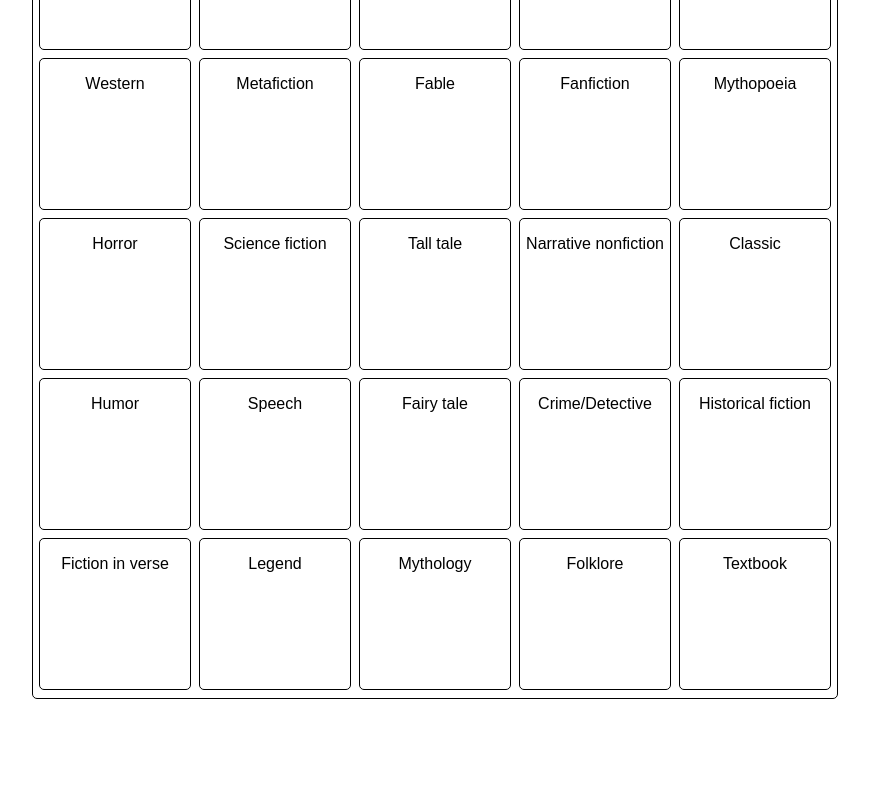
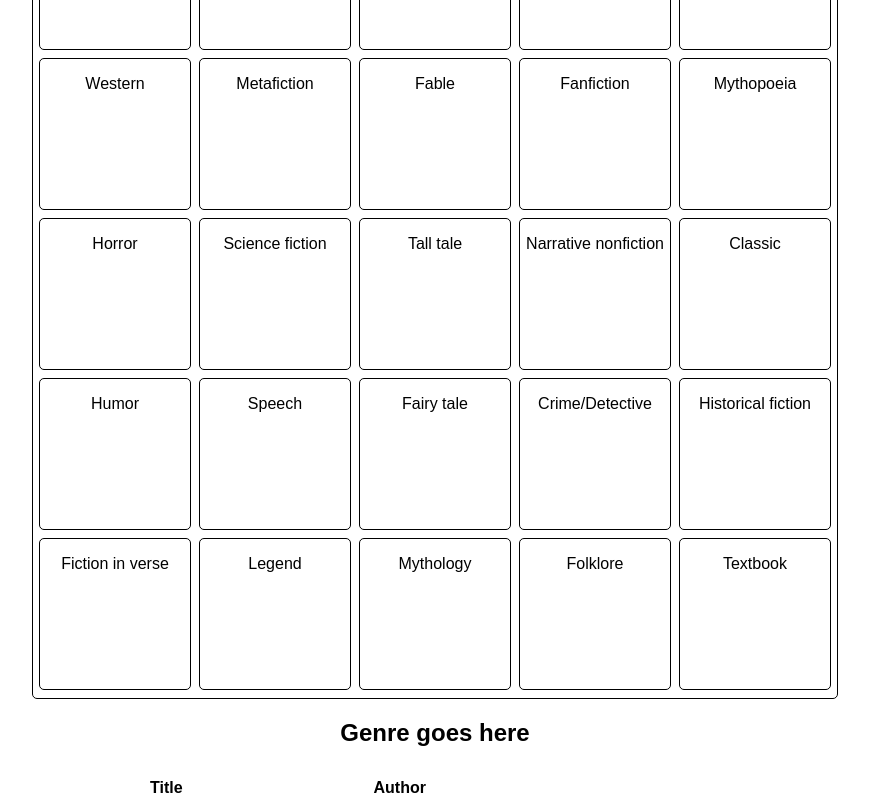
Before and after one commit to sea-golden-bears-2017/react-is-awesome, a React (Create React App) app: page / in a window 1280 px wide. Shown: the part 255-1055 px from the top of the page, without its empty margins (205-1074 px from the left). Before the commit the page ends 954 px from the top, so only its background shows below. Built offline with nearby package versions, Linux system fonts and the light colour scheme.

Commit message:
Add styling to genre list table - learned a lot and having fun

```diff
--- a/src/App.js
+++ b/src/App.js
@@ -3,6 +3,7 @@ import './App.css';
 import $ from 'jquery';
 import Board from './components/Board';
 import Header from './components/Header';
+import GenreList from './components/GenreList';
 
 // eslint-disable-next-line react/prefer-stateless-function
 class App extends Component {
@@ -37,6 +38,7 @@ class App extends Component {
       <div className="App">
         <Header title={this.state.currentUser} />
         <Board searchFunction={this.searchByGenre}/>
+        <GenreList bookList={this.state.books}/>
       </div>
     );
   }
--- a/src/components/Board.js
+++ b/src/components/Board.js
@@ -8,7 +8,6 @@ const genres = ["Short story", "Realistic fiction", "Mystery", "Fantasy", "Essay
 class Board extends Component {
   constructor() {
     super();
-    // this.createCell = this.createCell.bind(this);
   }
 
   createCell(genre) {
--- a/src/components/GenreList.js
+++ b/src/components/GenreList.js
@@ -1,14 +1,18 @@
 import React, { Component } from 'react';
+import ListItem from './ListItem';
+import Header from './Header';
+import '../genreList.css'
 
 class GenreList extends Component {
-  constructor() {
 
-  }
   render() {
     return (
-      <Header />
-      <ListItem list=/>
+      <div className="genre-list-container">
+        <Header title="Genre goes here"/>
+        <ListItem bookList={this.props.bookList}/>
+      </div>
     );
   }
 }
+
 export default GenreList;
--- a/src/components/ListItem.js
+++ b/src/components/ListItem.js
@@ -1,26 +1,30 @@
 import React, { Component } from 'react';
+import '../genreList.css'
 
 class ListItem extends Component {
-  constructor() {
 
+  createList(bookList) {
+  return  bookList.map((book) => {
+      return (<tr>
+                <td className="title">{book.title}</td>
+                <td>{book.author}</td>
+              </tr>
+              )
+      })
   }
+
   render() {
     return (
-      <div>
-        <tr>
-          <td>Title</td>
-          <td>Author</td>
-        </tr>
-        {}
-      createRow() {
-       return (
-        <tr>
-
-        </tr>
-          )
-      }
+      <div className="genre-list">
+        <table>
+          <tr>
+            <td className="table-header">Title</td>
+            <td className="table-header">Author</td>
+          </tr>
+          {this.createList(this.props.bookList)}
+        </table>
       </div>
-    );
+    )
   }
 }
 export default ListItem;
--- /dev/null
+++ b/src/genreList.css
@@ -0,0 +1,27 @@
+.genre-list-container {
+  width: 50%;
+  margin: auto;
+}
+
+table {
+  width: 90%;
+  margin: auto;
+}
+
+.genre-list tr {
+  text-align: left;
+
+}
+
+.title {
+    padding-right: 20px;
+    border-bottom: 1px dashed black;
+}
+
+.table-header {
+  font-weight: bold;
+}
+
+.genre-list td {
+  padding-top: 10px;
+}
```
